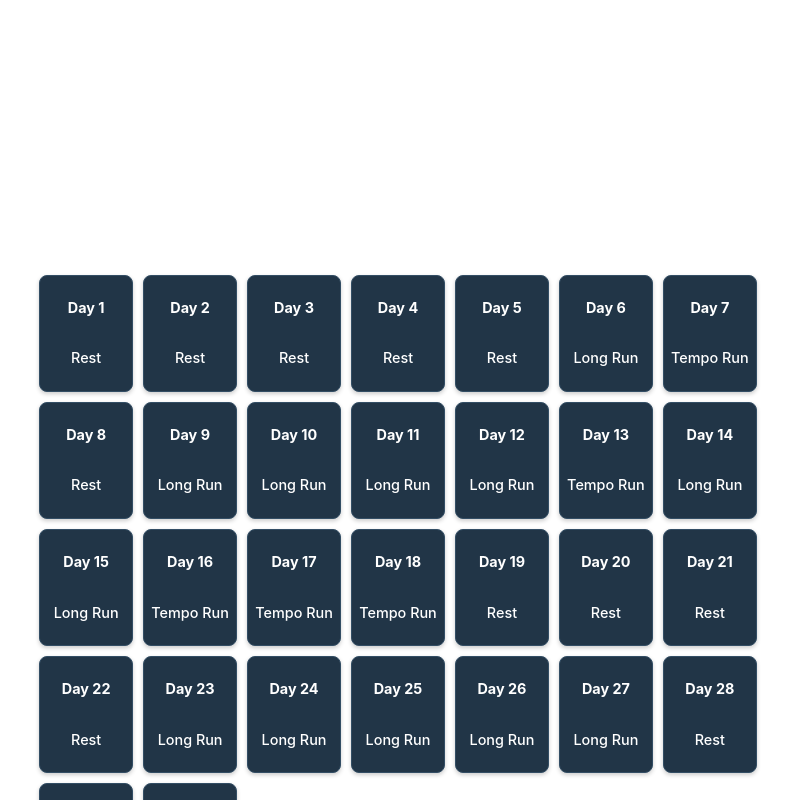
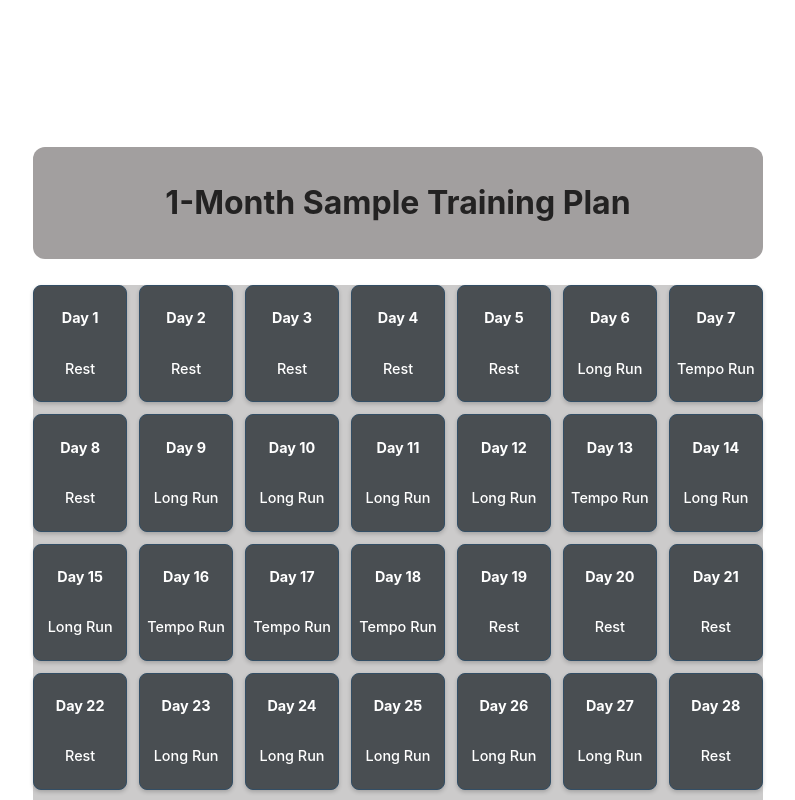
Before and after one commit to tulloch022/marathoner, a React (Vite) app: page / in a window 1280 px wide. Shown: the part 1640-2440 px from the top of the page, without its empty margins (242-1037 px from the left). Built offline with nearby package versions, Linux system fonts and the light colour scheme.

Commit message:
modified styling of table

```diff
--- a/src/index.css
+++ b/src/index.css
@@ -301,7 +301,6 @@ h1, p {
   flex-direction: column;
   color: white;
   text-align: center;
-  border-radius: 12px;
   top: 220vh;
   justify-content: center;
   align-items: center;
@@ -311,10 +310,13 @@ h1, p {
 
 /* Grid Layout for the Calendar */
 .calendar-grid {
+  background-color: rgb(204, 203, 203);
+
   display: grid;
   grid-template-columns: repeat(7, 1fr); /* 7 days in a week */
-  gap: 10px;
+  gap: .75em;
   width: 100%;
+  border-radius: 12px;
 }
 
 /* Individual Day Squares */
@@ -324,7 +326,7 @@ h1, p {
   justify-content: center;
   align-items: center;
   padding: .5em;
-  background-color: #213547;
+  background-color: #494e52;
   color: #ffffff;
   border: 1px solid #334e65;
   border-radius: 8px;
@@ -343,8 +345,10 @@ h1, p {
 /* Heading for the Calendar */
 .calendar-heading {
   font-size: 2rem;
-  font-weight: 600;
-  margin-bottom: 1rem;
+  font-weight: 750;
+  background-color: rgb(162, 159, 159);
+  border-radius: 12px;
+  color: rgb(35, 34, 34);
 }
 
 /* Responsiveness for Smaller Screens */
```
